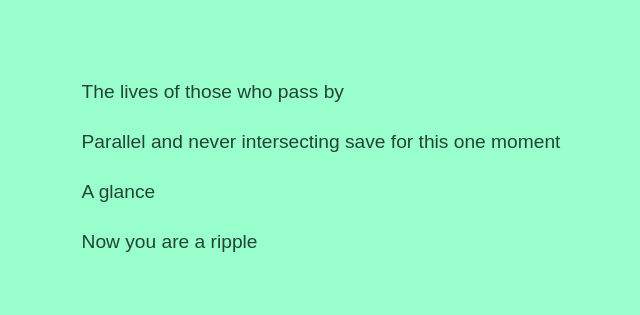
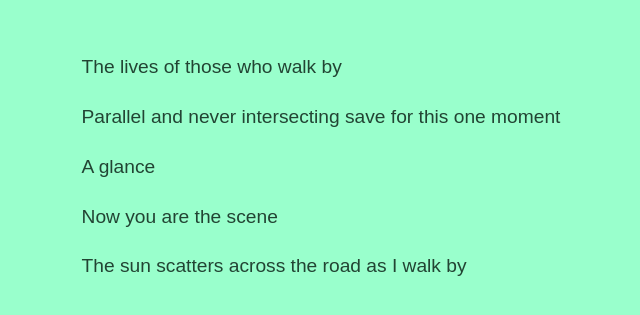
Before and after one commit to mstefanwalker/sonder, a plain HTML site: page index.html in a window 1280 px wide. Shown: the part 1033-1348 px from the top of the page, without its empty margins (319-959 px from the left). Drawn offline with Linux system fonts and the light colour scheme.

Commit message:
The scene edit

```diff
--- a/index.html
+++ b/index.html
@@ -15,13 +15,15 @@
 
         <section>
             <div id="poem">
-                <p>The lives of those who pass by</p>
+                <p>The lives of those who walk by</p>
 
                 <p>Parallel and never intersecting save for this one moment</p>
 
                 <p>A glance</p>
 
-                <p>Now you are a ripple</p>
+                <p>Now you are the scene</p>
+
+                <p>The sun scatters across the road as I walk by</p>
             </div>
         </section>
     </body>
```
